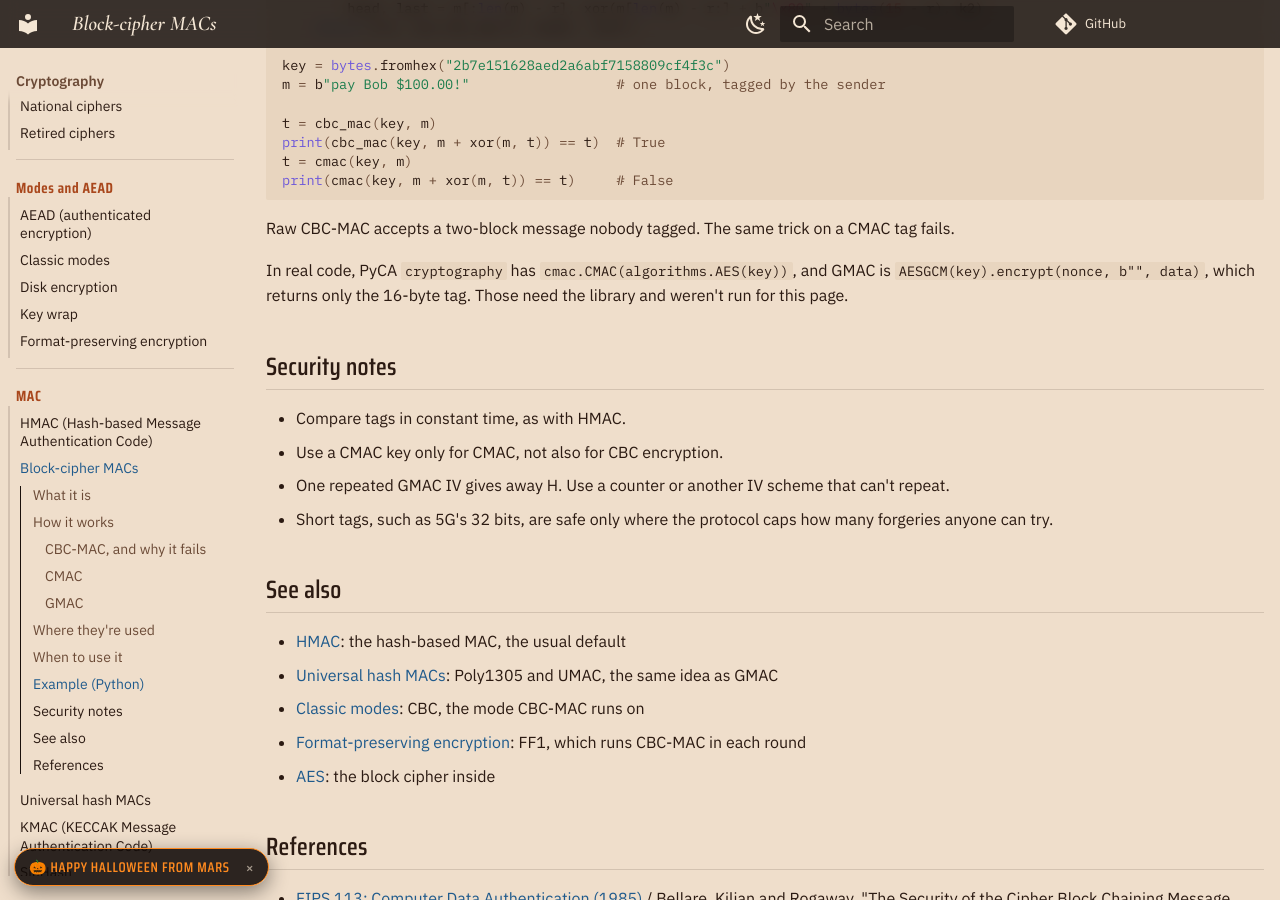
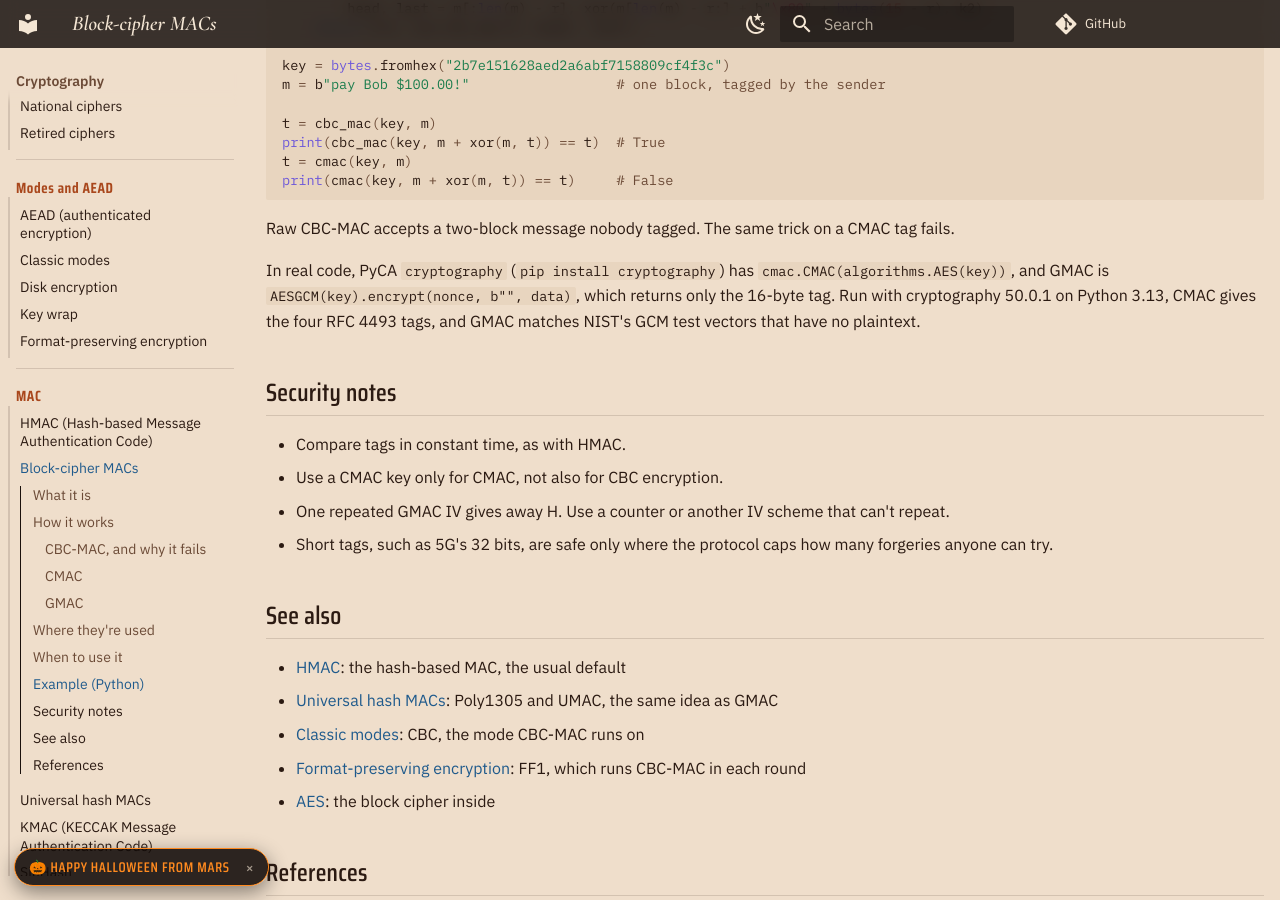
Before and after one commit to TTMathCS/cryptography, an MkDocs documentation site: the page built from docs/06-mac/Block-Cipher-MACs.md, in a window 1280 px wide and 900 px high, scrolled down 2513 px. Built offline with MkDocs 1.6.1 and Material for MkDocs 9.7.7, drawn with Linux system fonts in a browser that asks for light colours; comment, search, counter and statistics services are not loaded.

Commit message:
MAC examples run: all four match
CMAC gives the four RFC 4493 tags, Poly1305 the RFC 8439 2.5.2 tag, SipHash
all 64 reference vectors; library CMAC, GMAC and Poly1305 now described from
a run with cryptography 50.0.1.

```diff
--- a/docs/06-mac/Block-Cipher-MACs.md
+++ b/docs/06-mac/Block-Cipher-MACs.md
@@ -136,9 +136,12 @@ print(cmac(key, m + xor(m, t)) == t)     # False
 Raw CBC-MAC accepts a two-block message nobody tagged. The same trick on
 a CMAC tag fails.
 
-In real code, PyCA `cryptography` has `cmac.CMAC(algorithms.AES(key))`,
-and GMAC is `AESGCM(key).encrypt(nonce, b"", data)`, which returns only
-the 16-byte tag. Those need the library and weren't run for this page.
+In real code, PyCA `cryptography` (`pip install cryptography`) has
+`cmac.CMAC(algorithms.AES(key))`, and GMAC is
+`AESGCM(key).encrypt(nonce, b"", data)`, which returns only the 16-byte
+tag. Run with cryptography 50.0.1 on Python 3.13, CMAC gives the four
+RFC 4493 tags, and GMAC matches NIST's GCM test vectors that have no
+plaintext.
 
 ## Security notes
 
```
Also changed, not shown: docs/06-mac/Universal-Hash-MACs.md (+4 -2 lines).
